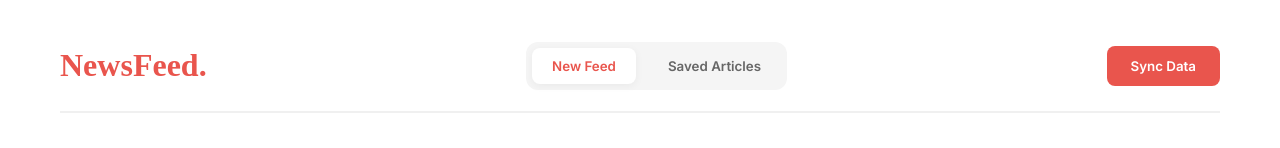
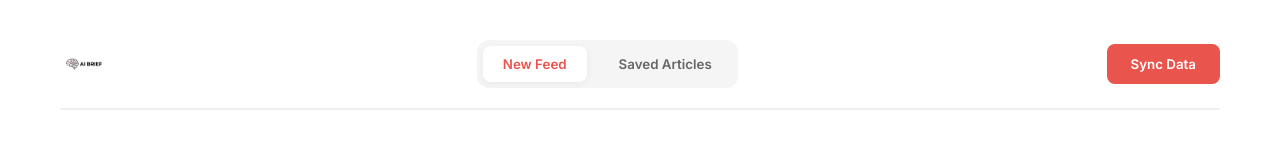
Before and after one commit to mattk0127-maker/AI-news, a React (Vite) app in the folder dashboard/: page / in a window 1280 px wide. Shown: the top 148 px of the page. Built offline with nearby package versions, Linux system fonts and the light colour scheme; no server answers; the database is empty.

Commit message:
style: Replace NewsFeed text logo with image asset

```diff
--- a/dashboard/src/App.jsx
+++ b/dashboard/src/App.jsx
@@ -1,6 +1,7 @@
 import React, { useState, useEffect } from 'react'
 import { supabase } from './supabase'
 import './index.css'
+import logoUrl from './assets/logo.png'
 
 function App() {
   const [articles, setArticles] = useState([]);
@@ -59,7 +60,7 @@ function App() {
   return (
     <div className="dashboard-container">
       <header className="header">
-        <div className="logo">NewsFeed.</div>
+        <div className="logo"><img src={logoUrl} alt="NewsFeed Logo" /></div>
         <div className="tab-container">
           <button
             className={`tab-btn ${viewMode === 'feed' ? 'active' : ''}`}
--- a/dashboard/src/index.css
+++ b/dashboard/src/index.css
@@ -70,10 +70,14 @@ a:hover {
 }
 
 .logo {
-  color: var(--primary);
-  font-family: var(--font-heading);
-  font-size: 32px;
-  font-weight: bold;
+  display: flex;
+  align-items: center;
+}
+
+.logo img {
+  height: 48px;
+  width: auto;
+  display: block;
 }
 
 .primary-btn {
```
Also changed, not shown: dashboard/src/assets/logo.png (added).
